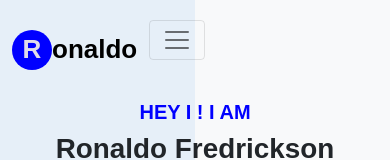
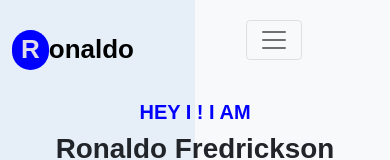
Before and after one commit to ThanhTung131020/learn-ReactJs-1, a React (Create React App) app: page / in a window 390 px wide. Shown: the top 160 px of the page. Built offline with nearby package versions, Linux system fonts and the light colour scheme.

Commit message:
fix navbar

```diff
--- a/src/components/Home/Home.js
+++ b/src/components/Home/Home.js
@@ -18,7 +18,7 @@ const Home = () => {
             <span className="down">&darr;</span>
           </div>
           <div className="container">
-            <div className="branch col-md-4">
+            <div className="branch col-4">
               <div>
                 <a
                   className="d-flex"
@@ -50,7 +50,7 @@ const Home = () => {
                 <li>Contact</li>
               </ul>
             </div> */}
-            <div className="col-md-8">
+            <div className="col-8">
               <nav class="navbar navbar-expand-lg navbar-light ">
                 <div class="container-fluid">
                   <button
--- a/src/components/Home/style.css
+++ b/src/components/Home/style.css
@@ -93,6 +93,7 @@
   }
 }
 .navbar {
+  padding-left: 100px;
   padding-top: 20px;
   width: 100%;
 }
```
